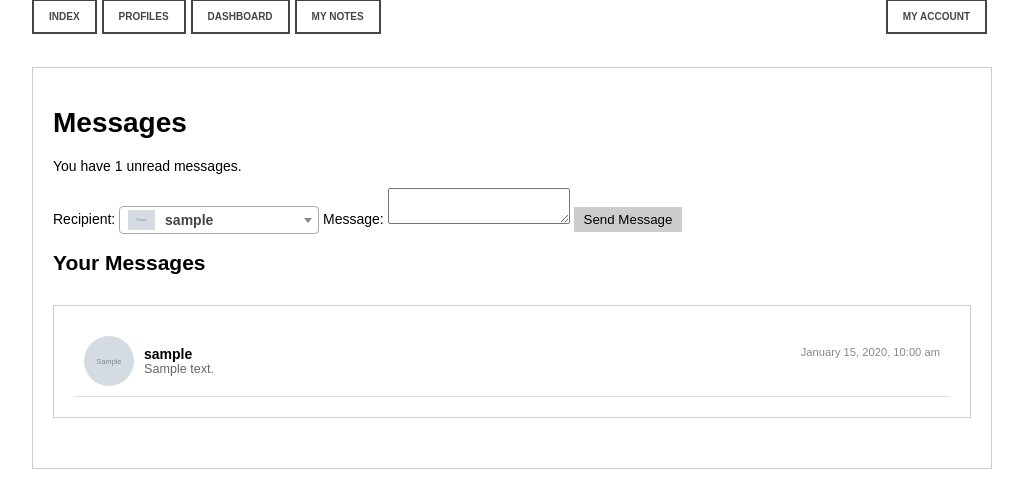
After one commit to H0lz3r-x64/huge-3.3.1, a PHP site: template application/view/message/index.php in a window 1280 px wide. The commit adds this page. Shown: the part 459-958 px from the top of the page, without its empty margins (128-1151 px from the left). Run offline with PHP 8.4, Linux system fonts and the light colour scheme; the template is opened without the code that fills it: most values are stand-ins (such as "Sample title", 1, 10 or a date in 2020); grey boxes marked "Sample" are stand-in pictures; data that the repository does not hold is empty; some libraries are stand-ins or nearby versions.

Commit message:
Ue8-ErweiterungMessenger - Add Models for message and group - Add Controller for message - Add message index view - Edit header.php to add select2 js & css

```diff
--- a/application/view/_templates/header.php
+++ b/application/view/_templates/header.php
@@ -11,11 +11,13 @@
     <link rel="stylesheet" type="text/css" href="https://cdn.datatables.net/1.10.25/css/jquery.dataTables.css">
     <!-- CSS -->
     <link rel="stylesheet" href="<?php echo Config::get('URL'); ?>css/style.css" />
+    <!-- select2 CSS -->
+    <link href="https://cdnjs.cloudflare.com/ajax/libs/select2/4.0.13/css/select2.min.css" rel="stylesheet" />
 
-    <!-- Include jQuery and DataTables JS -->
+    <!-- Include jQuery, DataTables and select2 -->
     <script type="text/javascript" src="https://code.jquery.com/jquery-3.5.1.js"></script>
     <script type="text/javascript" src="https://cdn.datatables.net/1.10.25/js/jquery.dataTables.min.js"></script>
-
+    <script src="https://cdnjs.cloudflare.com/ajax/libs/select2/4.0.13/js/select2.min.js"></script>
 </head>
 
 <body>
--- /dev/null
+++ b/application/view/message/index.php
@@ -0,0 +1,156 @@
+<div class="container">
+    <h1>Messages</h1>
+    <p>You have
+        <?= $data['unreadCount'] ?> unread messages.
+    </p>
+
+    <form action="<?= Config::get('URL') ?>message/sendMessage" method="post">
+        <label for="receiver_id">Recipient:</label>
+        <select id="receiver_id" name="receiver_id" style="width: 200px;">
+            <?php foreach ($data['users'] as $user): ?>
+                <option value="<?= $user->user_id . ',' . $user->user_avatar_link ?>">
+                    <?= $user->user_name . ',' . $user->user_type ?>
+                </option>
+            <?php endforeach; ?>
+        </select>
+        <label for="message">Message:</label>
+        <textarea id="message" name="message"></textarea>
+        <input type="submit" value="Send Message">
+    </form>
+
+    <script>
+        $(document).ready(function () {
+            $('#receiver_id').select2({
+                templateResult: formatUser,
+                templateSelection: formatUserSelection
+            });
+
+            function formatUser(user) {
+                if (!user.id) {
+                    return user.text;
+                }
+                // parse user.element.value
+                var values = user.element.value.split(',');
+                var userId = values[0];
+                var avatarLink = values[1];
+                // parse user.text
+                var values = user.text.split(',');
+                var userName = values[0];
+                var userType = values[1];
+                var $user = $(
+                    '<span style="display:flex; align-items: center; "><img src="' + avatarLink + '" class="img - circle" style="height: 44px;"/>⠀<div><b>' + userName + '</b><br>' + userType + '</div></span > '
+                );
+
+                return $user;
+            };
+            function formatUserSelection(user) {
+                if (!user.id) {
+                    return user.text;
+                }
+                // parse user.element.value
+                var values = user.element.value.split(',');
+                var userId = values[0];
+                var avatarLink = values[1];
+                // parse user.text
+                var values = user.text.split(',');
+                var userName = values[0];
+                var userType = values[1];
+                var $user = $(
+                    '<span style="display:flex; align-items: center; height: 20px; position: absolute; top: 50%; transform: translateY(-50%);"><img src="' + avatarLink + '" class="img - circle" style="height: 20px;"/>⠀<b>' + userName + '</b></span>'
+                );
+                return $user;
+            }
+        });
+    </script>
+
+    <h2>Your Messages</h2>
+    <!-- <?php foreach ($data['messages'] as $message): ?>
+        <div class="message">
+            <p><strong>From:</strong>
+                <?= $message['sender_id'] ?>
+            </p>
+            <p><strong>To:</strong>
+                <?= $message['receiver_id'] ?>
+            </p>
+            <p><strong>Message:</strong>
+                <?= $message['message'] ?>
+            </p>
+            <p><strong>Timestamp:</strong>
+                <?= $message['timestamp'] ?>
+            </p>
+            <?php if (!$message['read_status']): ?>
+                <form action="<?= Config::get('URL') ?>message/markAsRead" method="post">
+                    <input type="hidden" name="message_id" value="<?= $message['id'] ?>">
+                    <input type="submit" value="Mark as Read">
+                </form>
+            <?php endif; ?>
+        </div>
+    <?php endforeach; ?> -->
+
+    <style>
+        .chat-card {
+            display: grid;
+            grid-template-columns: 50px auto;
+            grid-gap: 10px;
+            align-items: center;
+            padding: 10px;
+            border-bottom: 1px solid #ddd;
+            position: relative;
+        }
+
+        .chat-card img {
+            width: 50px;
+            height: 50px;
+            border-radius: 50%;
+        }
+
+        .chat-card .info {
+            display: flex;
+            justify-content: space-between;
+        }
+
+        .chat-card .info .name {
+            font-weight: bold;
+        }
+
+        .chat-card .info .timestamp {
+            color: #888;
+            font-size: 0.8em;
+        }
+
+        .chat-card .last-message {
+            color: #666;
+            font-size: 0.9em;
+        }
+
+        .chat-card .stretched-link {
+            position: absolute;
+            top: 0;
+            right: 0;
+            bottom: 0;
+            left: 0;
+        }
+    </style>
+
+    <div class="container">
+        <?php foreach ($data['chats'] as $chat): ?>
+            <div class="chat-card">
+                <img src="<?= $chat->user_avatar_link ?>" alt="user avatar">
+                <div>
+                    <div class="info">
+                        <div class="name">
+                            <?= $chat->user_name ?>
+                        </div>
+                        <div class="timestamp">
+                            <?= date('F j, Y, g:i a', strtotime($chat->timestamp)) ?>
+                        </div>
+                    </div>
+                    <div class="last-message">
+                        <?= $chat->last_message ?>
+                    </div>
+                    <a href="<?= Config::get('URL') ?>message/chat/<?= $chat->user_id ?>" class="stretched-link"></a>
+                </div>
+            </div>
+        <?php endforeach; ?>
+    </div>
+</div>
```
Also changed, not shown: application/controller/MessageController.php (added, +42 -0 lines), application/model/GroupModel.php (added, +35 -0 lines), application/model/MessageModel.php (added, +70 -0 lines).
